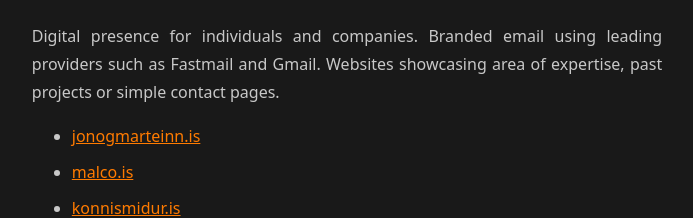
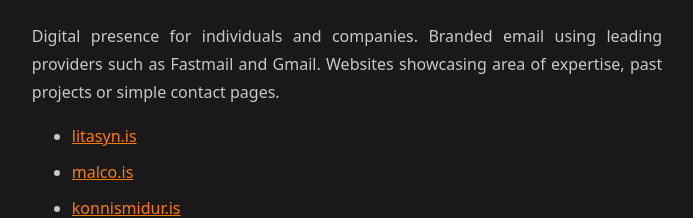
Before and after one commit to jonrh/jonrh.is, a Next.js app: page /portfolio in a window 1280 px wide. Shown: the part 3323-3541 px from the top of the page, without its empty margins (293-986 px from the left). Built offline with nearby package versions, Linux system fonts and the light colour scheme.

Commit message:
Updated to litasyn.is

```diff
--- a/pages/portfolio.js
+++ b/pages/portfolio.js
@@ -60,7 +60,7 @@
       </p>
 
       <ul>
-        <li><a href="https://jonogmarteinn.is">jonogmarteinn.is</a></li>
+        <li><a href="https://litasyn.is">litasyn.is</a></li>
         <li><a href="https://malco.is">malco.is</a></li>
         <li><a href="https://konnismidur.is">konnismidur.is</a></li>
       </ul>
```
